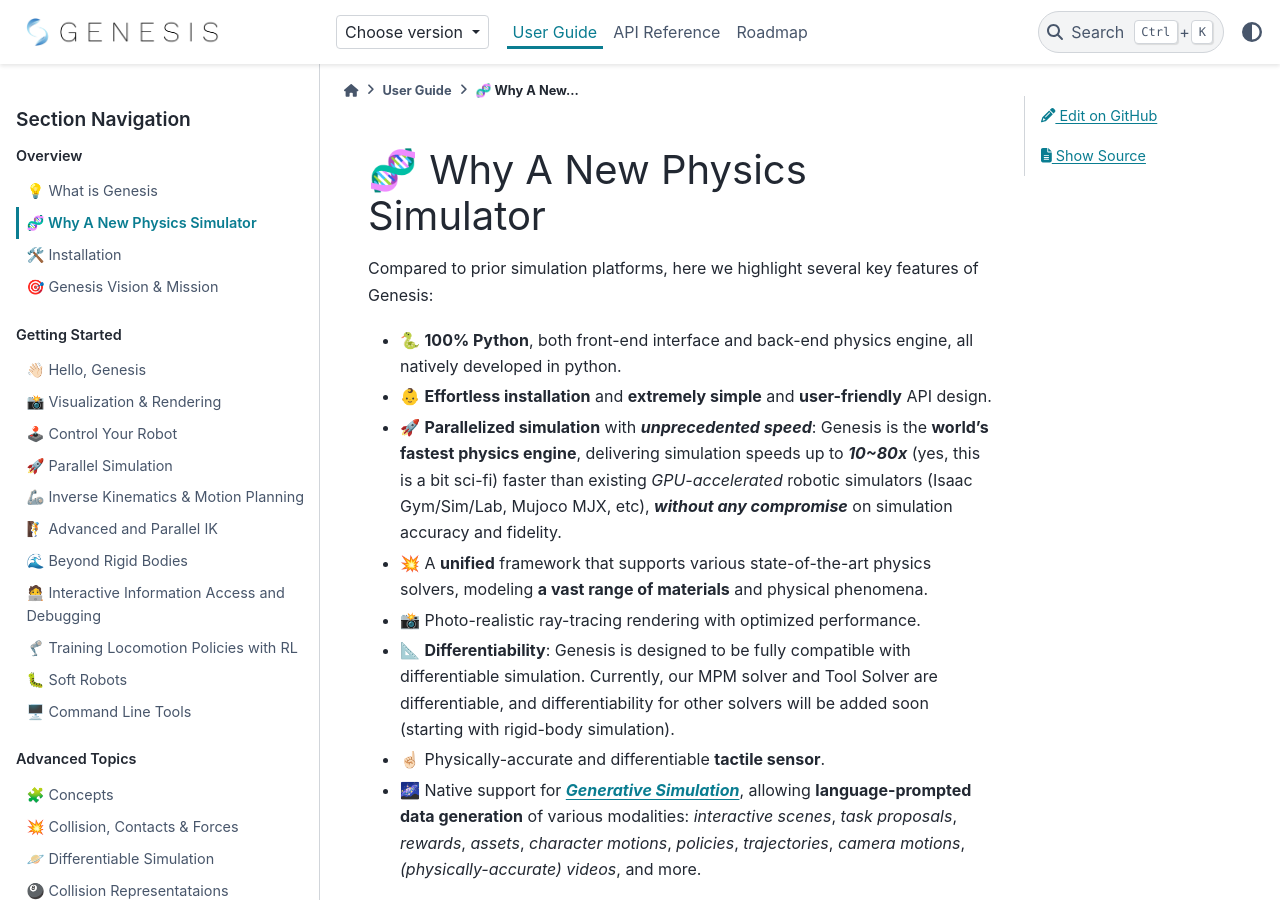
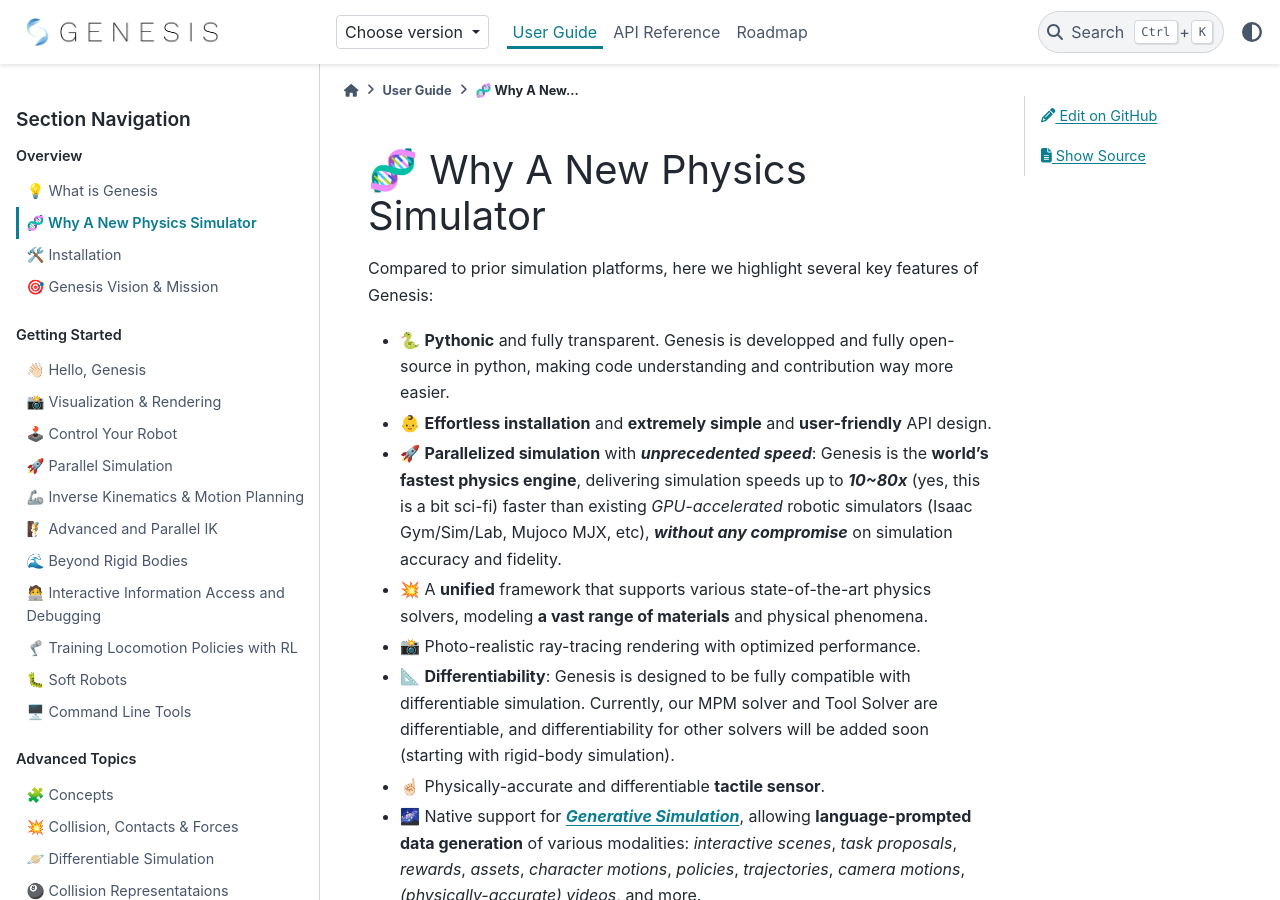
Before and after one commit to kyudongkim/genesis-doc, a Sphinx documentation site: the page built from source/user_guide/overview/why_a_new_simulator.md, in a window 1280 px wide and 900 px high. Built offline with Sphinx 7.4.7 and the PyData theme 0.15.4, drawn with Linux system fonts in a browser that asks for light colours; the version number could not be read and is left out.

Commit message:
Update why_a_new_simulator.md

```diff
--- a/source/user_guide/overview/why_a_new_simulator.md
+++ b/source/user_guide/overview/why_a_new_simulator.md
@@ -1,6 +1,6 @@
 # 🧬 Why A New Physics Simulator
 Compared to prior simulation platforms, here we highlight several key features of Genesis:
-- 🐍 **100% Python**, both front-end interface and back-end physics engine, all natively developed in python.
+- 🐍 **Pythonic** and fully transparent. Genesis is developped and fully open-source in python, making code understanding and contribution way more easier.
 - 👶 **Effortless installation** and **extremely simple** and **user-friendly** API design.
 - 🚀 **Parallelized simulation** with ***unprecedented speed***: Genesis is the **world's fastest physics engine**, delivering simulation speeds up to ***10~80x*** (yes, this is a bit sci-fi) faster than existing *GPU-accelerated* robotic simulators (Isaac Gym/Sim/Lab, Mujoco MJX, etc), ***without any compromise*** on simulation accuracy and fidelity.
 - 💥 A **unified** framework that supports various state-of-the-art physics solvers, modeling **a vast range of materials** and physical phenomena.
```
